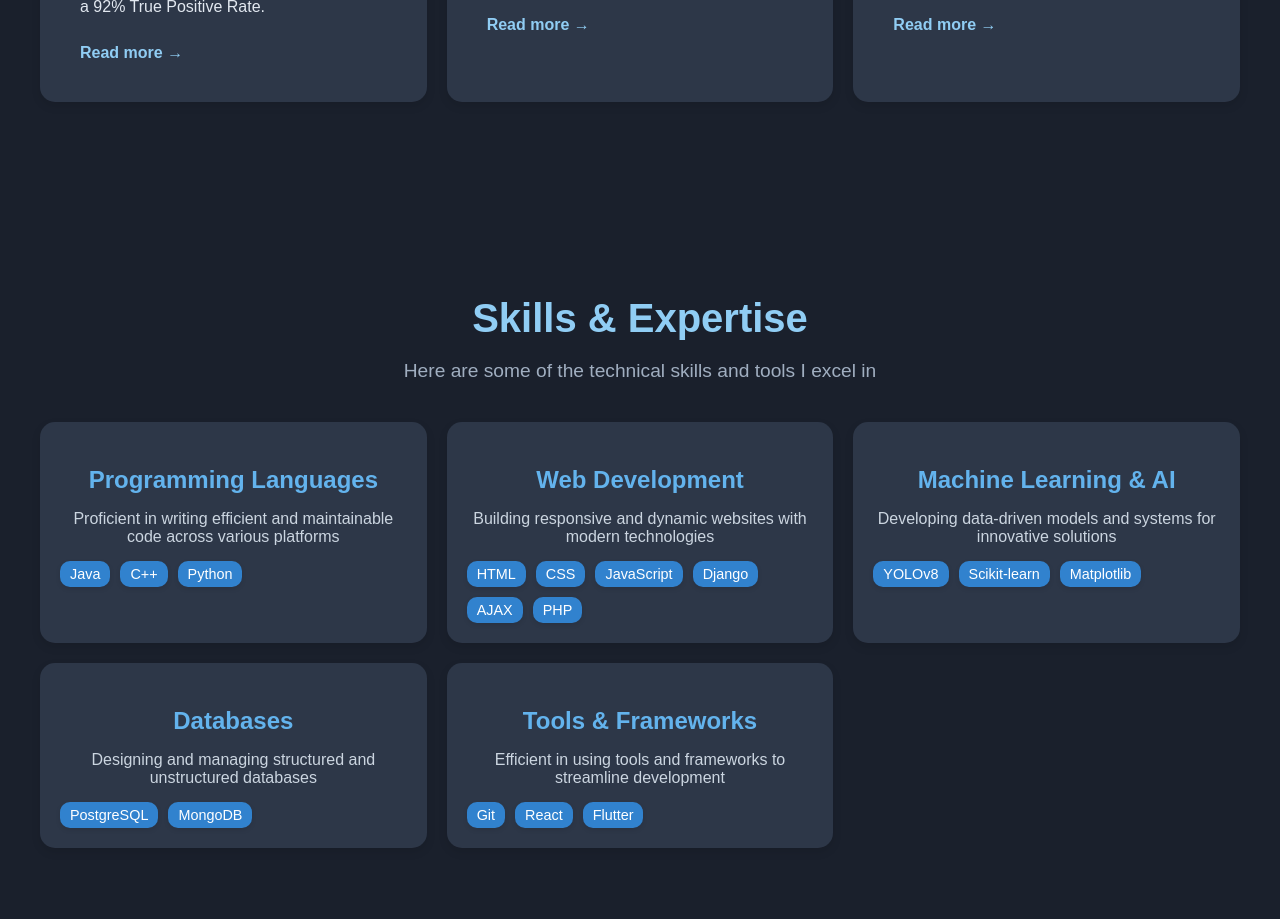
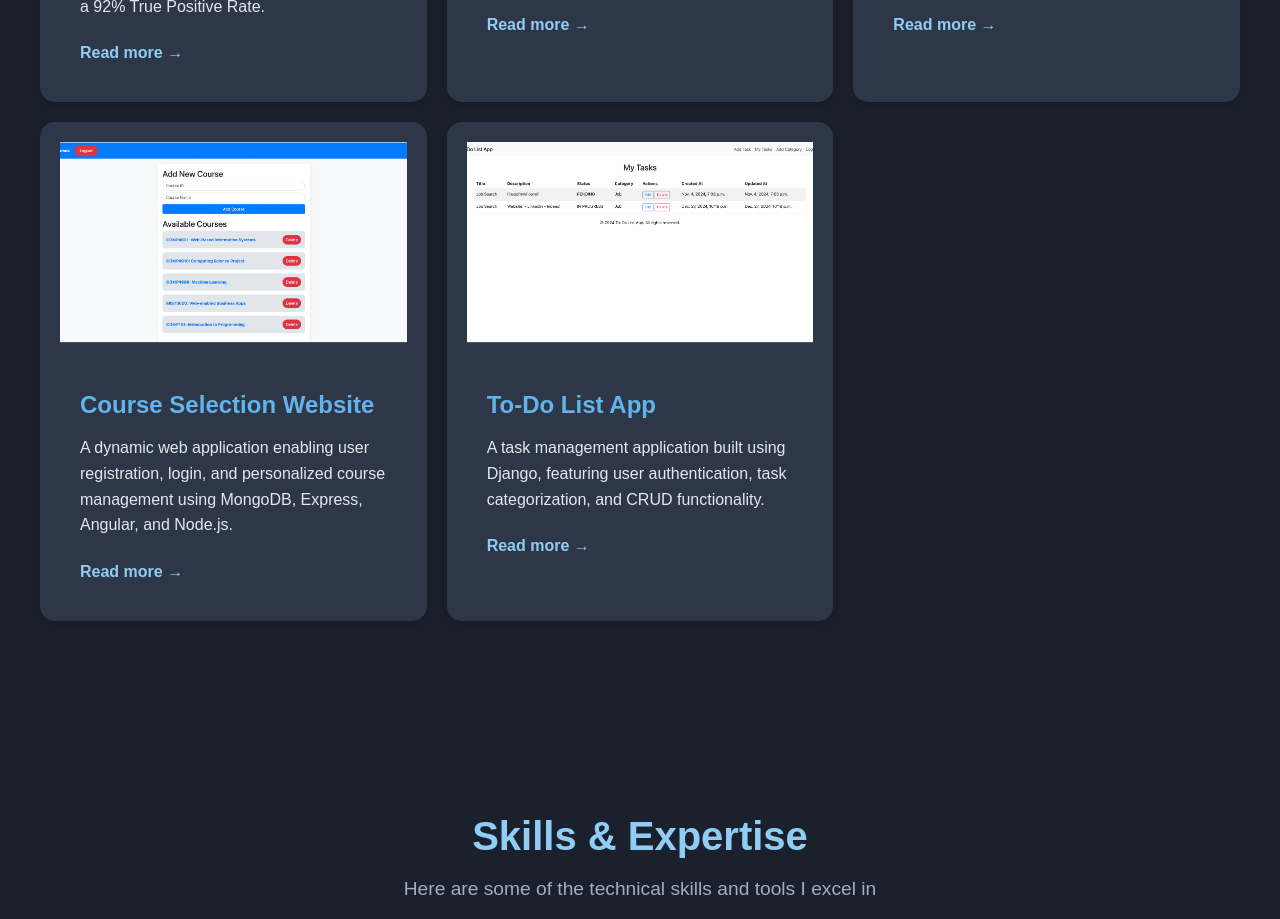
Before and after one commit to TimurRakhimov/TimurRakhimov.github.io, a React (Create React App) app: page / in a window 1280 px wide. Shown: the part 2240-3159 px from the top of the page. Built offline with nearby package versions, Linux system fonts and the light colour scheme.

Commit message:
Add additional projects

```diff
--- a/src/components/Projects.js
+++ b/src/components/Projects.js
@@ -21,6 +21,18 @@ function Projects() {
             image: "portfolio.png",
             link: "https://github.com/TimurRakhimov/TimurRakhimov.github.io",
         },
+        {
+            title: "Course Selection Website",
+            description: "A dynamic web application enabling user registration, login, and personalized course management using MongoDB, Express, Angular, and Node.js.",
+            image: "course.png",
+            link: "https://github.com/TimurRakhimov/CourseSelector",
+        },
+        {
+            title: "To-Do List App",
+            description: "A task management application built using Django, featuring user authentication, task categorization, and CRUD functionality.",
+            image: "django.png",
+            link: "https://github.com/TimurRakhimov/DjangoToDoApp",
+        }
     ];
 
     return (
```
Also changed, not shown: public/course.png (added), public/django.png (added).
